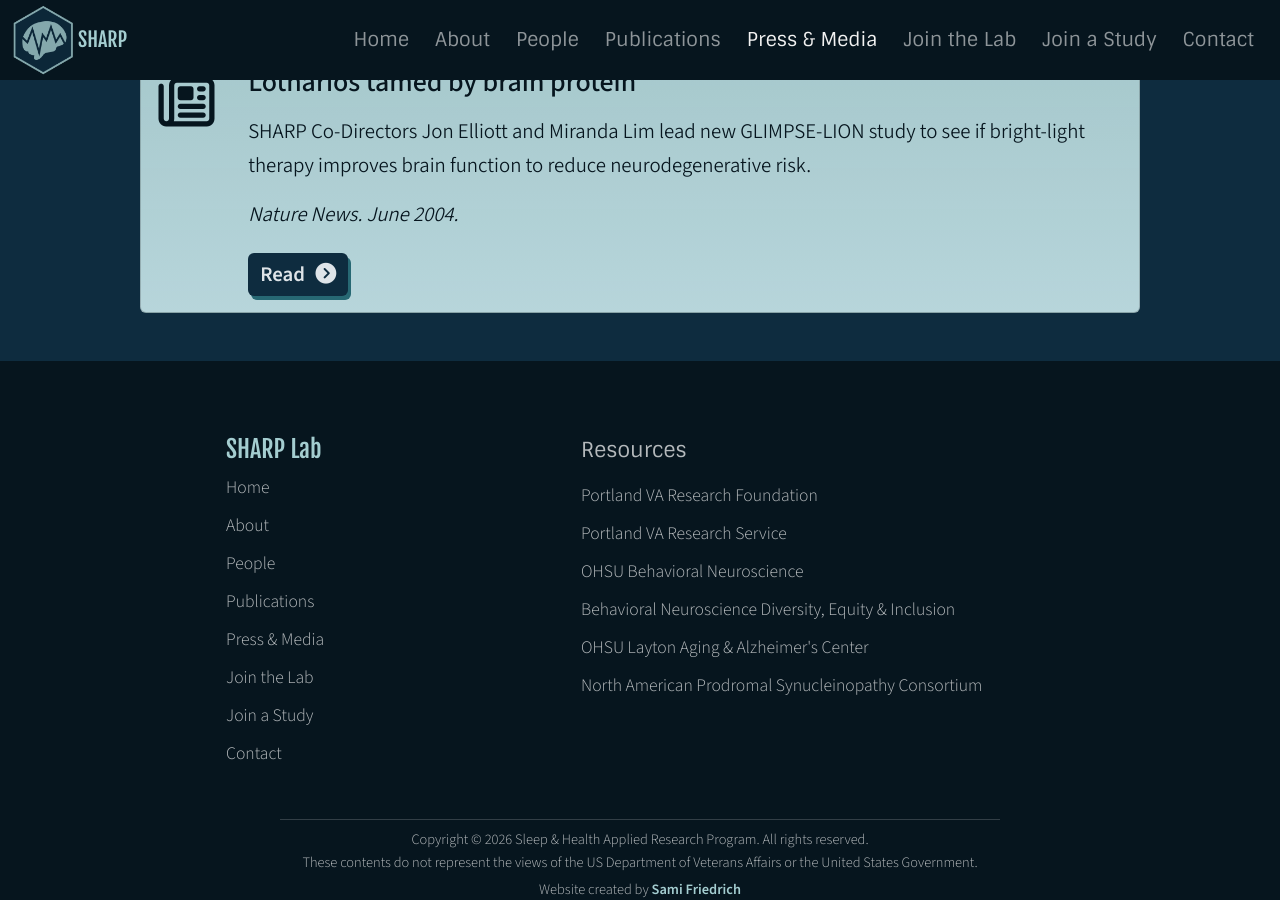
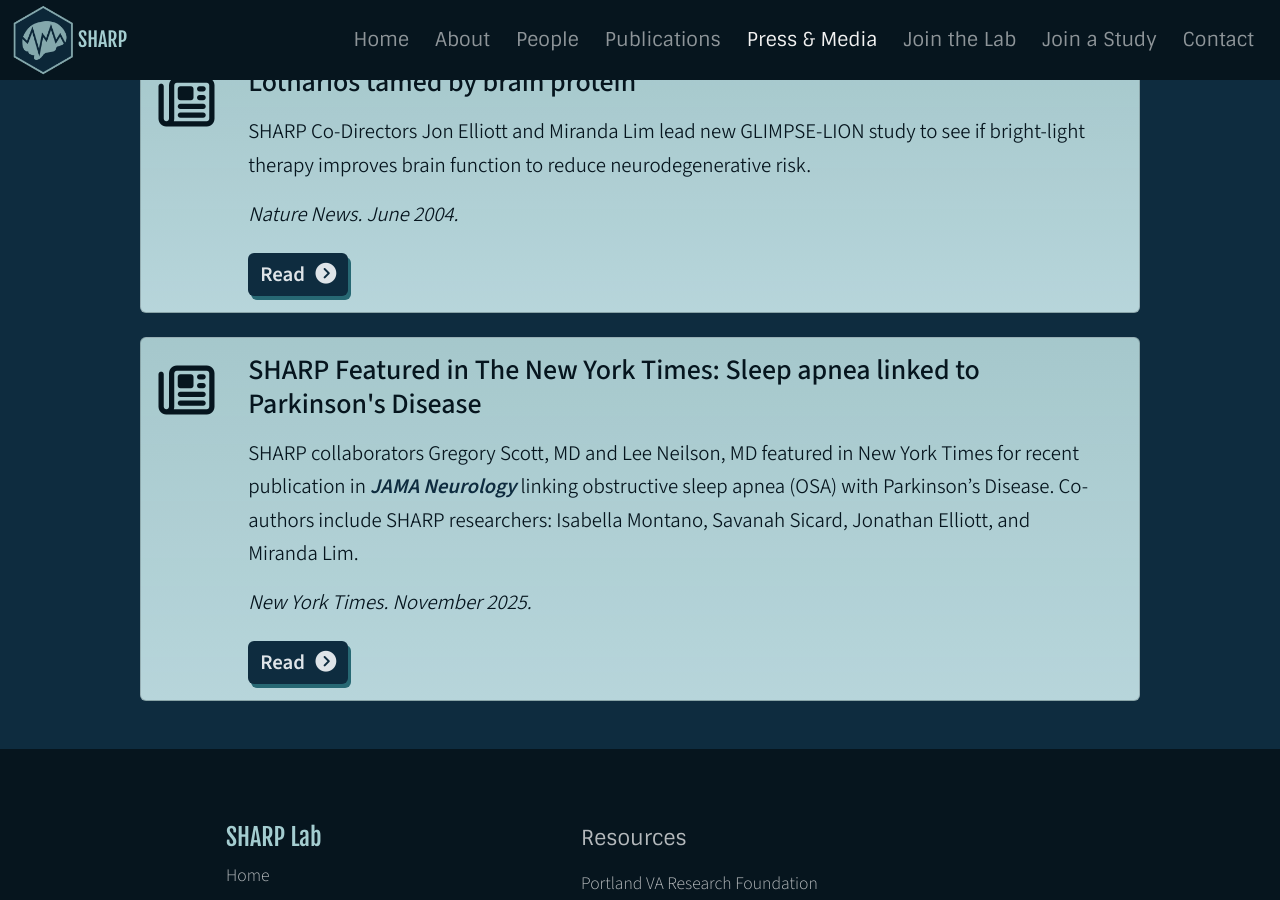
Before and after one commit to SHARP-lab-PDX/SHARP-lab-PDX.github.io, a Jekyll site: the page built from press.html, in a window 1280 px wide and 900 px high, scrolled down 7217 px. Built offline with Jekyll 4.4.1, drawn with Linux system fonts in a browser that asks for light colours; nearby versions of some CDN libraries; a style sheet for code colours, icons or effects is not loaded; some of the changed text lies outside the part shown.

Commit message:
Update Site data “media”

```diff
--- a/_data/media.yml
+++ b/_data/media.yml
@@ -1,4 +1,12 @@
 media:
+  - featured: true
+    title: New OHSU research examining bright light therapy and brain health
+    type: article
+    month: November
+    year: "2025"
+    url: https://news.ohsu.edu/2025/11/14/ohsu-research-will-examine-effect-of-bright-light-therapy-on-brain-health
+    source: OHSU
+    button-text: Read
   - featured: false
     url: https://news.ohsu.edu/2025/09/29/alzheimers-disease-research-center-at-ohsu-earns-22-8-million-renewal
     title: Alzheimer's Disease Research Center at OHSU earns $22.8 million renewal
@@ -57,14 +65,6 @@
 
       Veterans diagnosed with post-traumatic stress disorder may experience thrashing sleep, which can lead to more extensive health issues.
     year: "2025"
-  - featured: true
-    title: New OHSU research examining bright light therapy and brain health
-    type: article
-    month: November
-    year: "2025"
-    url: https://news.ohsu.edu/2025/11/14/ohsu-research-will-examine-effect-of-bright-light-therapy-on-brain-health
-    source: OHSU
-    button-text: Read
   - month: January
     button-text: Read the Story
     featured: true
@@ -307,3 +307,19 @@
       GLIMPSE-LION study to see if bright-light therapy improves brain function
       to reduce neurodegenerative risk.
     year: "2004"
+  - month: November
+    featured: true
+    url: https://www.nytimes.com/2025/11/24/well/mind/sleep-apnea-parkinsons-disease.html
+    headline: SHARP study reveals that untreated sleep apnea increases the risk of
+      later Parkinson's Disease, New York Times reports.
+    title: "SHARP Featured in The New York Times: Sleep apnea linked to Parkinson's
+      Disease"
+    type: article
+    source: New York Times
+    description: "SHARP collaborators Gregory Scott, MD and Lee Neilson, MD featured
+      in New York Times for recent publication in *[JAMA
+      Neurology](https://jamanetwork.com/journals/jamaneurology/article-abstrac\
+      t/2841763)* linking obstructive sleep apnea (OSA) with Parkinson's
+      Disease. Co-authors include SHARP researchers: Isabella Montano, Savanah
+      Sicard, Jonathan Elliott, and Miranda Lim."
+    year: "2025"
```
